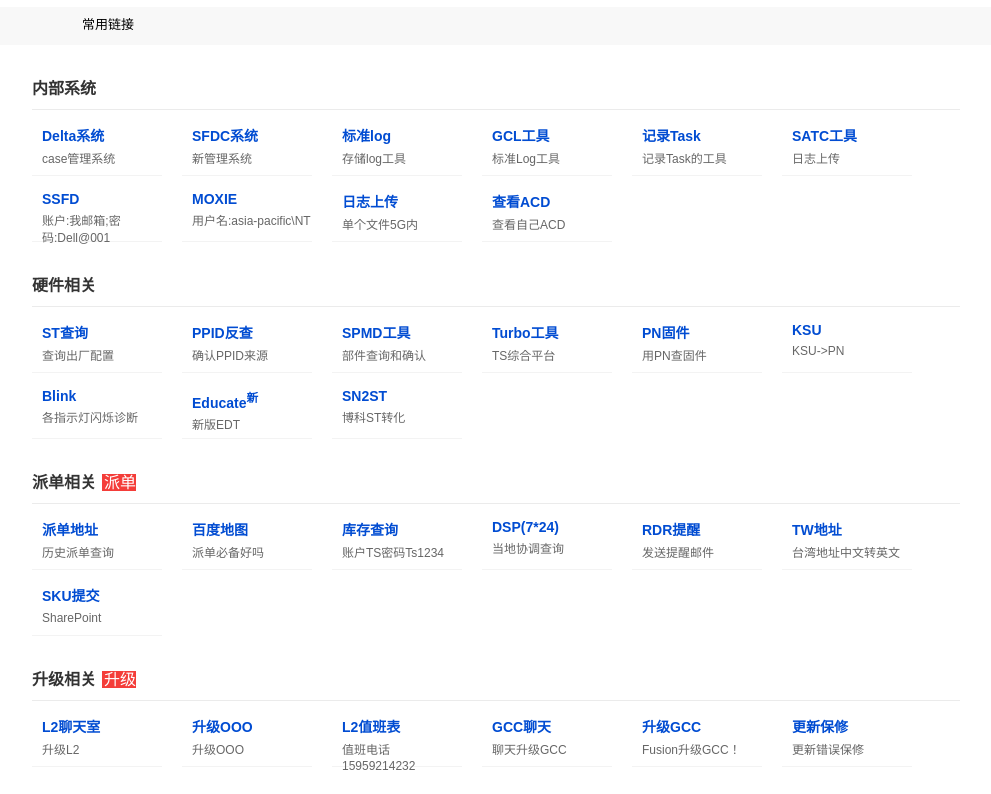
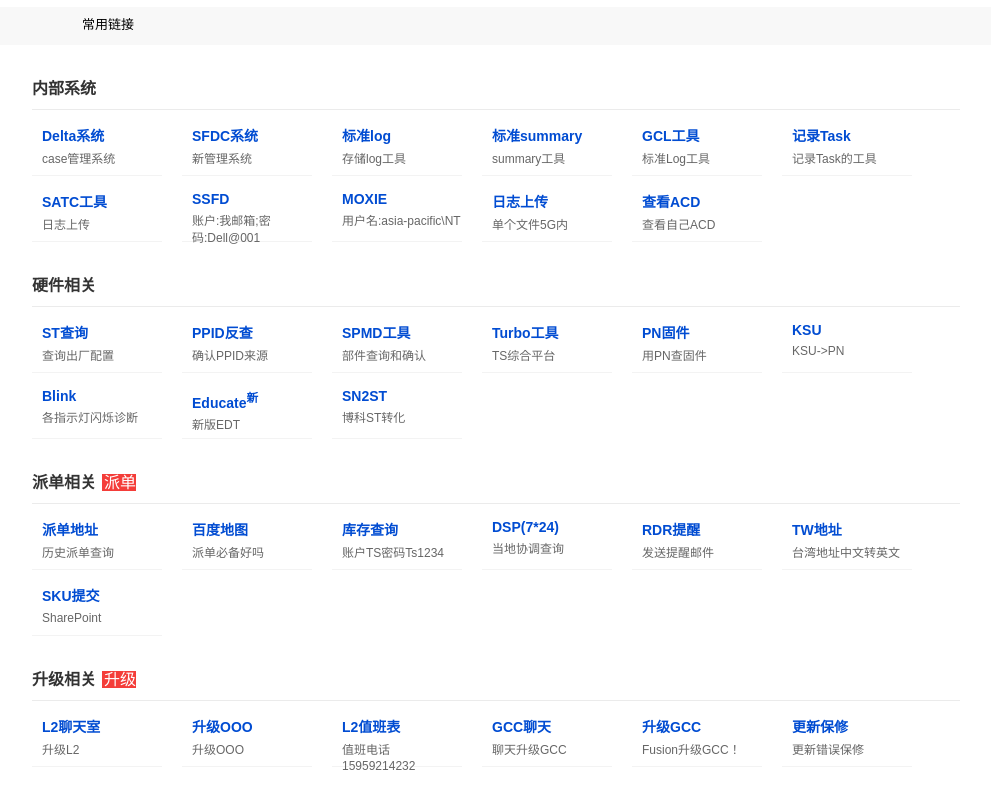
Before and after one commit to Anderson-An/morelink, a plain HTML site: page MoreLink.html in a window 1280 px wide. Shown: the top 794 px of the page, without its empty margins (108-1099 px from the left). Drawn offline with Linux system fonts and the light colour scheme.

Commit message:
Update MoreLink.html

```diff
--- a/MoreLink.html
+++ b/MoreLink.html
@@ -223,6 +223,8 @@
 
             <div class="con"><div><a href="https://solutions.one.dell.com/Sites/APJSupportSvcs/CCC/CCC_Ent/CCC_Enterprise_L2/Coach%20L2%20Team/Project/Standardlogger/index_storage_eng.html" target="_blank">标准log</a><br /><span>存储log工具</span></div></div>
 
+            <div class="con"><div><a href="https://solutions.one.dell.com/Sites/APJSupportSvcs/CCC/CCC_Ent/CCC_Enterprise_L2/Coach%20L2%20Team/Project/Standardlogger/StandSummary.html" target="_blank">标准summary</a><br /><span>summary工具</span></div></div>
+
             <div class="con"><div><a href="https://solutions.one.dell.com/sites/CSO/Programs/TT/Redwood/Logger/default.htm" target="_blank">GCL工具</a><br /><span>标准Log工具</span></div></div>
             <div class="con"><div><a href="https://solutions.one.dell.com/sites/CSO/CBO/GPM/SitePages/OCAprofiling/OCAprofiling.html" target="_blank">记录Task</a><br /><span>记录Task的工具</span></div></div>
 
```
